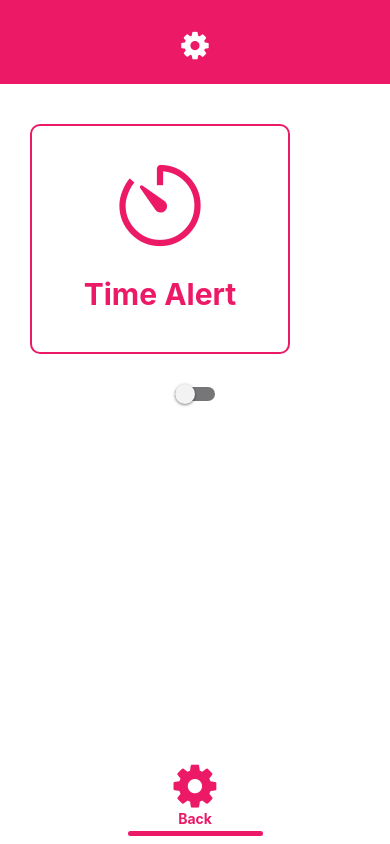
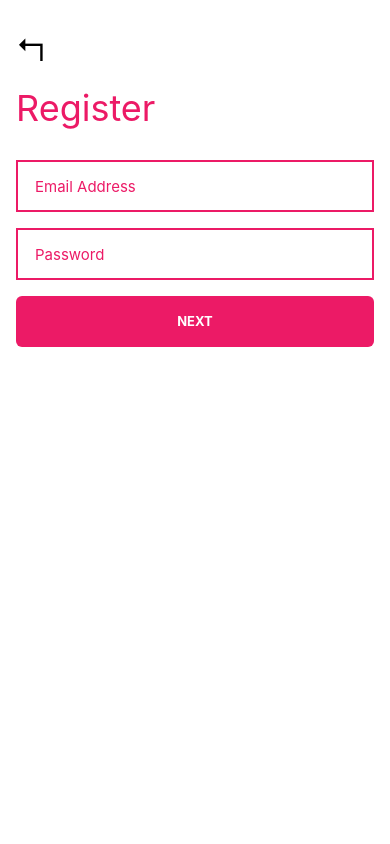
Before and after one commit to daikinetic/Mone, a React Native app: screen / in a window 390 px wide. Built offline with nearby package versions, Linux system fonts and the light colour scheme.

Commit message:
Modified screens and installed firebase

```diff
--- a/App.jsx
+++ b/App.jsx
@@ -1,5 +1,6 @@
 import { StatusBar } from 'expo-status-bar';
 import { StyleSheet, Text, View } from 'react-native';
+import firebase from 'firebase';
 
 import RegisterStep1Screen from './src/screens/RegisterStep1Screen';
 import RegisterStep2Screen from './src/screens/RegisterStep2Screen';
@@ -10,11 +11,23 @@ import HomeScreen from './src/screens/HomeScreen';
 import SettingScreen from './src/screens/SettingScreen';
 import SettingTimeScreen from './src/screens/SettingTimeScreen';
 
+// const firebaseConfig = {
+//   apiKey: "AIzaSyA7dk0v-m25r9tX8AYQL9PxJik7LNtaJao",
+//   authDomain: "mone-6e841.firebaseapp.com",
+//   projectId: "mone-6e841",
+//   storageBucket: "mone-6e841.appspot.com",
+//   messagingSenderId: "742955431893",
+//   appId: "1:742955431893:web:ea6f4a4d8010632a292f5c"
+// };
+
+// if (firebase.apps.length === 0) {
+//   firebase.initializeApp(firebaseConfig);
+// }
+
 export default function App() {
   return (
     <View style={styles.container}>
-      <SettingTimeScreen />
-      {/* <Text>Open up App.js to start working on your app!</Text> */}
+      <RegisterStep1Screen />
       <StatusBar style="light" />
     </View>
   );
--- a/package.json
+++ b/package.json
@@ -13,6 +13,7 @@
     "@expo/vector-icons": "^12.0.5",
     "expo": "~44.0.0",
     "expo-status-bar": "~1.2.0",
+    "firebase": "^8.10.0",
     "react": "17.0.1",
     "react-dom": "17.0.1",
     "react-native": "0.64.3",
--- a/src/components/Button.jsx
+++ b/src/components/Button.jsx
@@ -2,11 +2,14 @@ import React from 'react';
 import { View, TouchableOpacity, Text, StyleSheet } from 'react-native';
 
 export default function Button(props) {
-  const { label, styleLabel, styleContainer } = props;
+  const { label, styleLabel, styleContainer, onPress } = props;
   return (
-    <View style={[styles.buttonContainer, styleContainer]}>
+    <TouchableOpacity
+      style={[styles.buttonContainer,styleContainer]}
+      onPress={onPress}
+    >
       <Text style={[styles.buttonLabel, styleLabel]}>{label}</Text>
-    </View>
+    </TouchableOpacity>
   );
 }
 
--- a/src/screens/LogInScreen.jsx
+++ b/src/screens/LogInScreen.jsx
@@ -1,16 +1,37 @@
-import React from 'react';
-import { View, Text, TextInput, StyleSheet } from 'react-native';
+import React, { useState } from 'react';
+import {
+  View, Text, TextInput, StyleSheet
+} from 'react-native';
 
 import Button from '../components/Button';
 
 export default function LogInScreen() {
+  const [email, setEmail] = useState('');
+  const [password, setPassword] = useState('');
+
   return (
     <View style={styles.container}>
       <View style={styles.inner}>
         <Text style={styles.back}>↰</Text>
         <Text style={styles.title}>Log in</Text>
-        <TextInput style={styles.input} value="jane@example.com" />
-        <TextInput style={styles.input} value="••••••••••••" />
+        <TextInput
+          style={styles.input}
+          value={email}
+          onChangeText={(text) => { setEmail(text); }}
+          autoCapitalize="none"
+          keyboardType="email-address"
+          placeholder="Email Address"
+          textContentType="emailAddress"
+        />
+        <TextInput
+          style={styles.input}
+          value={password}
+          onChangeText={(text) => { setPassword(text); }}
+          autoCapitalize="none"
+          placeholder="Password"
+          secureTextEntry
+          textContentType="password"
+        />
         <Button label="LOG IN" />
       </View>
     </View>
--- a/src/screens/LoggedOutScreen.jsx
+++ b/src/screens/LoggedOutScreen.jsx
@@ -1,5 +1,7 @@
 import React from 'react';
-import { View, Text, StyleSheet } from 'react-native';
+import {
+  View, Text, StyleSheet, TouchableOpacity
+} from 'react-native';
 
 import Button from '../components/Button';
 
@@ -7,19 +9,16 @@ export default function LoggedOutScreen() {
   return (
     <View style={styles.container}>
       <View style={styles.logo}>
-        <Text style={styles.logoImage}>□ </Text>
+        <Text style={styles.logoImage}>□</Text>
         <Text style={styles.logoText}>mone</Text>
       </View>
       <View style={styles.footer}>
-        <Button
-          label="LOG IN"
-          styleContainer={styles.footerLeftContainer}
-          styleLabel={styles.footerLeftLabel}
-        />
-        <Button
-          label="REGISTER"
-          styleContainer={styles.footerRightContainer}
-        />
+        <TouchableOpacity style={styles.leftButton}>
+          <Text style={styles.login}>LOG IN</Text>
+        </TouchableOpacity>
+        <TouchableOpacity style={styles.rightButton}>
+          <Text style={styles.register}>REGISTER</Text>
+        </TouchableOpacity>
       </View>
     </View>
   );
@@ -32,10 +31,9 @@ const styles = StyleSheet.create({
   logo: {
     flexDirection: 'row',
     justifyContent: 'center',
+    alignItems: 'center',
     backgroundColor: 'blue',
-    paddingHorizontal: 86,
-    paddingTop: 280,
-    paddingBottom: 220,
+    height: '85%',
   },
   logoImage: {
     fontSize: 48,
@@ -46,23 +44,54 @@ const styles = StyleSheet.create({
     lineHeight: 54,
   },
   footer: {
+    flex: 1,
+    // backgroundColor:'green',
     flexDirection: 'row',
+    alignItems: 'center',
+    justifyContent: 'center',
     justifyContent: 'space-between',
     paddingHorizontal: 16,
-    paddingVertical: 20,
   },
-  footerLeftContainer: {
-    width: 145,
-    height: 52,
+  leftButton: {
     backgroundColor: '#ffffff',
     borderColor: '#EC1A66',
     borderWidth: 2,
+    borderRadius: 8,
+    height: '50%',
+    width: '47%',
+    alignItems: 'center',
+    justifyContent: 'center',
   },
-  footerLeftLabel: {
+  login: {
     color: '#EC1A66',
+    fontSize: 15,
+    fontWeight: 'bold',
   },
-  footerRightContainer: {
-    width: 130,
-    height: 52,
+  rightButton: {
+    backgroundColor: '#EC1A66',
+    borderRadius: 8,
+    height: '50%',
+    width: '47%',
+    alignItems: 'center',
+    justifyContent: 'center',
   },
+  register: {
+    color: '#ffffff',
+    fontSize: 15,
+    fontWeight: 'bold',
+  },
+  // footerLeftContainer: {
+  //   width: 145,
+  //   height: 52,
+  //   backgroundColor: '#ffffff',
+  //   borderColor: '#EC1A66',
+  //   borderWidth: 2,
+  // },
+  // footerLeftLabel: {
+  //   color: '#EC1A66',
+  // },
+  // footerRightContainer: {
+  //   width: 130,
+  //   height: 52,
+  // },
 });
--- a/src/screens/RegisterStep1Screen.jsx
+++ b/src/screens/RegisterStep1Screen.jsx
@@ -1,17 +1,54 @@
-import React from 'react';
-import { View, Text, TextInput, StyleSheet } from 'react-native';
+import React, { useState } from 'react';
+import {
+  View, Text, TextInput, StyleSheet, Alert
+} from 'react-native';
+// import firebase from 'firebase';
 
 import Button from '../components/Button';
 
 export default function RegisterStep1Screen() {
+  const [email, setEmail] = useState('');
+  const [password, setPassword] = useState('');
+
+  // function handlePress() {
+  //   firebase.auth().createUserWithEmailAndPassword(email, password)
+  //     .then((userCredential) => {
+  //       const { user } = userCredential;
+  //       console.log(user.uid);
+  //     })
+  //     .catch((error) => {
+  //       console.log(error.code, error.message);
+  //       Alert.alert(error.code);
+  //     });
+  // }
+
   return (
     <View style={styles.container}>
       <View style={styles.inner}>
         <Text style={styles.back}>↰</Text>
         <Text style={styles.title}>Register</Text>
-        <TextInput style={styles.input} value="jane@example.com" />
-        <TextInput style={styles.input} value="••••••••••••" />
-        <Button label="NEXT" />
+        <TextInput
+          style={styles.input}
+          value={email}
+          onChangeText={(text) => { setEmail(text); }}
+          autoCapitalize="none"
+          keyboardType="email-address"
+          placeholder="Email Address"
+          textContentType="emailAddress"
+        />
+        <TextInput
+          style={styles.input}
+          value={password}
+          onChangeText={(text) => { setPassword(text); }}
+          autoCapitalize="none"
+          placeholder="Password"
+          secureTextEntry
+          textContentType="password"
+        />
+        <Button
+          label="NEXT"
+          // onPress={handlePress}
+        />
       </View>
     </View>
   );
--- a/src/screens/RegisterStep2Screen.jsx
+++ b/src/screens/RegisterStep2Screen.jsx
@@ -1,16 +1,28 @@
-import React from 'react';
-import { View, Text, TextInput, StyleSheet } from 'react-native';
+import React, { useState } from 'react';
+import {
+  View, Text, TextInput, StyleSheet
+} from 'react-native';
 
 import Button from '../components/Button';
 
 export default function RegisterStep2Screen() {
+  const [username, setUsername] = useState('');
+
   return (
     <View style={styles.container}>
       <View style={styles.inner}>
         <Text style={styles.back}>↰</Text>
         <Text style={styles.title}>Register</Text>
-        <TextInput style={styles.input} value="the_jane" />
-        <Button label="SIGN UP" />
+        <TextInput
+          style={styles.input}
+          value={username}
+          onChangeText={(text) => { setUsername(text); }}
+          autoCapitalize="none"
+          placeholder="username"
+        />
+        <Button
+          label="SIGN UP"
+        />
         <Text style={styles.footer}>By signing up, you agree to Photo's Terms of Service and Privacy Policy.</Text>
       </View>
     </View>
--- a/src/screens/StartScreen.jsx
+++ b/src/screens/StartScreen.jsx
@@ -6,7 +6,7 @@ import AppBar from '../components/AppBar';
 export default function StartScreen() {
   return (
     <View style={styles.container}>
-      <AppBar name="□" />
+      <AppBar name="home" />
       <View style={styles.inner}>
         <Text style={styles.logo}>□</Text>
         <Text style={styles.mone}>mone</Text>
```
Also changed, not shown: 1 other file (tests, documents, lock files or other folders).
